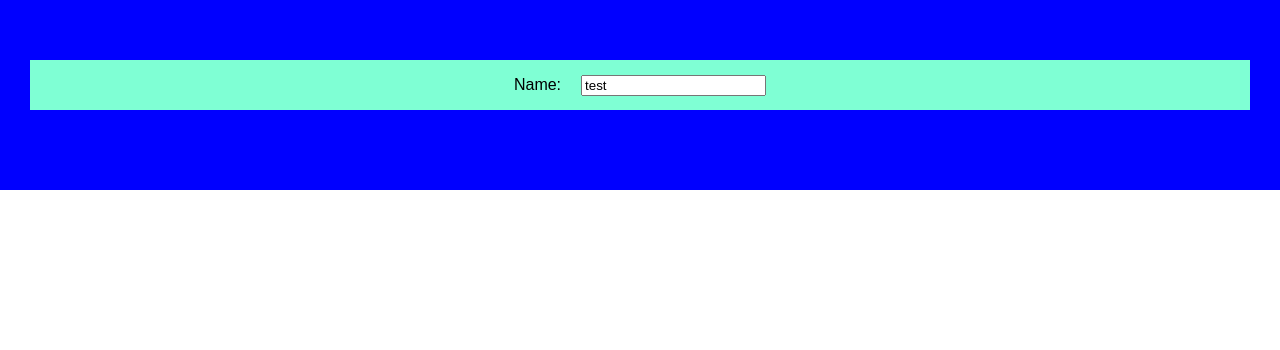
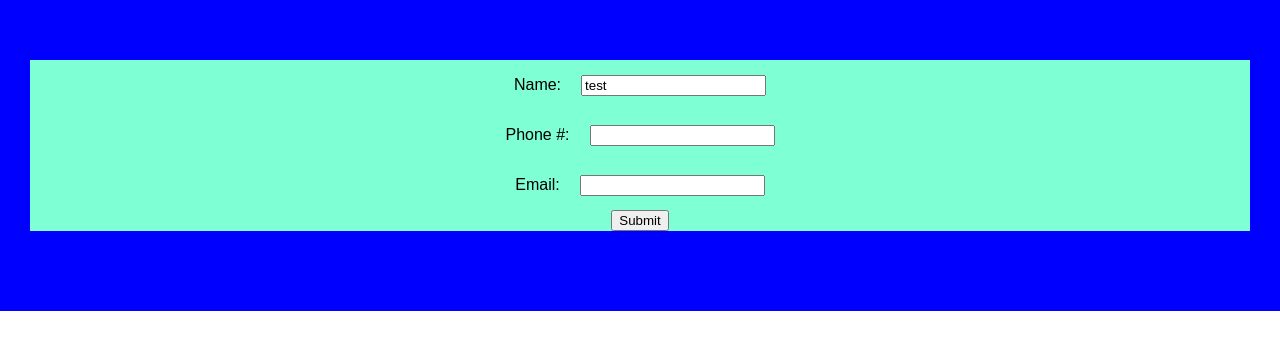
Before and after one commit to VirsatusCodes/odin-cv-project, a React (Create React App) app: page / in a window 1280 px wide. Shown: the top 350 px of the page. Built offline with nearby package versions, Linux system fonts and the light colour scheme.

Commit message:
handleChange now works with any input values

```diff
--- a/src/App.js
+++ b/src/App.js
@@ -66,12 +66,14 @@ const SubmitBtn = (e) => {
 
 
 const handleChange = (e) => {
-  console.log(data.general.name)
+  const {name, value, dataset} = e.target
+  console.log('1',name, '2',value,'3', dataset.value)
+  console.log(e.target)
     setData({
       ...data,
-      general:{
-        ...data.general,
-        name: e.target.value
+      [dataset.value]:{
+        ...data[dataset.value],
+        [name]: e.target.value
       }
     });
   }
@@ -97,39 +99,15 @@ const handleChange = (e) => {
     </button>
   )
 }
-const InputSubmittedCheck = ({
-  userInfo,
-  onChange,
-  submitted
-}) => {
-  if(!submitted) {
-    return (
-      <div>
-        <input
-          type={'text'}
-          className={'userInput'}
-          value={userInfo.name}
-          onChange={onChange}
-          />
-      </div>
-    )
-  } else {
-    return (
-      <p
-      className='submittedInfo'>
-        {userInfo.name}
-      </p>
-    )
-  }
-}
+
 console.log(data.general.name)
     return(
       <div>
         <form>
           <General  userInfo={data.general}
                     onChange={handleChange}
-                    /* button={SubmitBtn}
-                    BtnCheck={ButtonSubmittedCeck} *//>
+                    button={SubmitBtn}
+                    BtnCheck={ButtonSubmittedCheck}/>
 {/*
           <Education  button={SubmitBtn}
                     userInfo={data.education}
--- a/src/components/General.js
+++ b/src/components/General.js
@@ -4,18 +4,46 @@ import {InputSubmittedCheck} from './renderFormats/InputSubmittedChecker'
 const General = ({
   userInfo,
   onChange,
+  button,
+  BtnCheck
 }) => {
   return (
     <div className="section">
       <div className="nameInputPair">
         <p className="inputDescribers">Name:</p>
-
         <InputSubmittedCheck
-          userInfo={userInfo}
+          userInfo={userInfo.name}
           onChange={onChange}
           submitted={userInfo.submitted}
+          name={'name'}
+          objSection={'general'}
         />
       </div>
+      <div className="nameInputPair">
+        <p className="inputDescribers">Phone #:</p>
+        <InputSubmittedCheck
+          userInfo={userInfo.phone}
+          onChange={onChange}
+          submitted={userInfo.submitted}
+          name={'phone'}
+          objSection={'general'}
+        />
+      </div>
+      <div className="nameInputPair">
+        <p className="inputDescribers">Email:</p>
+        <InputSubmittedCheck
+          userInfo={userInfo.email}
+          onChange={onChange}
+          submitted={userInfo.submitted}
+          name={'email'}
+          objSection={'general'}
+        />
+      </div>
+      <BtnCheck
+          submitted={userInfo.submitted}
+          button={button}
+          objSection={'general'}
+          />
     </div>
   )
 }
--- a/src/components/renderFormats/InputSubmittedChecker.js
+++ b/src/components/renderFormats/InputSubmittedChecker.js
@@ -3,7 +3,9 @@ import React from "react";
 const InputSubmittedCheck = ({
     userInfo,
     onChange,
-    submitted
+    submitted,
+    name,
+    objSection,
   }) => {
     if(!submitted) {
       return (
@@ -11,8 +13,10 @@ const InputSubmittedCheck = ({
           <input
             type={'text'}
             className={'userInput'}
-            value={userInfo.name}
+            value={userInfo}
             onChange={onChange}
+            name={name}
+            data-value={objSection}
             />
         </div>
       )
```
